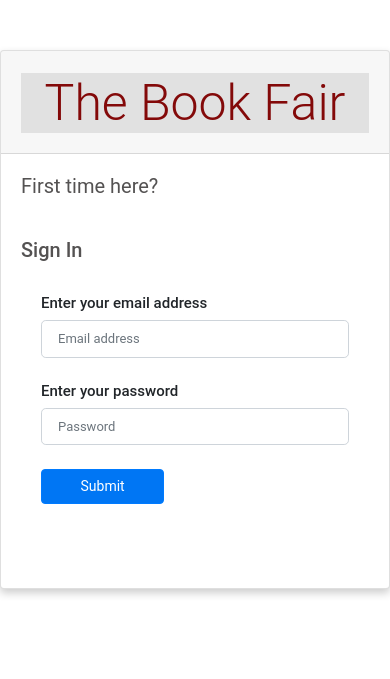
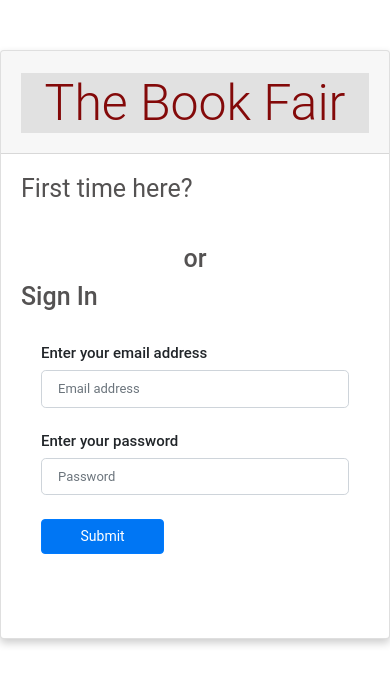
Before and after one commit to saarikabhasi/CS50-project1, a Flask app: page / in a window 390 px wide. Shown: the top 679 px of the page. Run offline with Flask 2, Linux system fonts and the light colour scheme; some libraries are stand-ins or nearby versions.

Commit message:
added bs4.5 text-center feature

```diff
--- a/static/css/main.css
+++ b/static/css/main.css
@@ -6,9 +6,9 @@ body{
     width: 100%;
     height: 100%;
 }
-.txt_center{
+/* .txt_center{
     text-align: center;
-}
+} */
 .center{
     float:center;
 }
@@ -83,6 +83,7 @@ div#signIn{
 }
 button#createaccount{
     float: right;
+
 }
 #signIn h3{
     font-size: 19px;
@@ -427,7 +428,7 @@ h4.ratings{
 
     #signIn h2{
         color: rgb(84, 82, 82);
-        font-size: 20px;
+        font-size: 25px;
     }
 
     #signIn h3{
--- a/templates/baselayout.html
+++ b/templates/baselayout.html
@@ -27,7 +27,7 @@
             {% if mesg %}
                 <div class=flashes>
                     {% for mesg in mesg %}
-                        <p style="color: green; text-align:center">{{ mesg }}</p>
+                        <p style="color: green;" class="text-center">{{ mesg }}</p>
                     {% endfor %}
                 </div>
             {%endif%}
--- a/templates/book.html
+++ b/templates/book.html
@@ -13,8 +13,8 @@ The Book Fair
         <div class="col-md-12" >
             <section>
                 <article>
-                    <h4 class="notfound txt_center">{{emptyreview}}</h4>
-                    <h4 class="notfound txt_center">{{reviewerr}}</h4>
+                    <h4 class="notfound text-center">{{emptyreview}}</h4>
+                    <h4 class="notfound text-center">{{reviewerr}}</h4>
 
                     <h2> {{review_sucess}}</h2>
 
--- a/templates/layout.html
+++ b/templates/layout.html
@@ -49,7 +49,7 @@
             {% if mesg %}
                 <div class=flashes>
                     {% for mesg in mesg %}
-                        <p style="color: green; text-align:center">{{ mesg }}</p>
+                        <p style="color: green;" class="text-center">{{ mesg }}</p>
                     {% endfor %}
                 </div>
             {%endif%}
--- a/templates/login.html
+++ b/templates/login.html
@@ -8,7 +8,7 @@
         <fieldset>
             <legend class="card-body">
                 <h2 class="card-title">
-                    <div class>
+                    <div>
                         <a class ="btn-link " data-toggle="collapse" href="#createaccount" role="button" aria-expanded="false" aria-controls="createaccount">
                         First time here?
                         </a>
@@ -23,6 +23,7 @@
 
     <fieldset class="card-body">
         <legend >
+            <h2 class="text-center">or</h2>
             <h2 class="card-title">Sign In </h2>
 
             <form action="{{ url_for('login') }}" class = " card-body" method="post">
--- a/templates/myreviews.html
+++ b/templates/myreviews.html
@@ -10,7 +10,7 @@ The Book Fair
 
 <div class="myreview" id="eachbooks">
     <h1> REVIEWS</h1>
-    <h3 class="notfound txt_center" style="margin-top:20px">{{err_msg}}</h3>
+    <h3 class="notfound text-center" style="margin-top:20px">{{err_msg}}</h3>
 
     {% for review in reviews %}
     <ol>
--- a/templates/oldaccount.html
+++ b/templates/oldaccount.html
@@ -4,7 +4,7 @@
 
 <div class = "card" id = "signIn">
     <div class= "card-header"><h1>The Book Fair</h1></div>
-    <form action = "{{ url_for('register') }}" method="get">
+    <form action = "{{ url_for('login') }}" method="get">
         <fieldset>
             <legend class="card-body">
                 <h2 class="card-title">Sign in instead?
--- a/templates/register.html
+++ b/templates/register.html
@@ -9,7 +9,7 @@
         <fieldset>
             <legend class="card-body">
                 <h2 class="card-title">
-                    <div class>
+                    <div >
                         <a class ="btn-link " data-toggle="collapse" href="#createaccount" role="button" aria-expanded="false" aria-controls="createaccount">
                             Already have a book fair account?
                         </a>
@@ -23,7 +23,7 @@
     </form>
     <fieldset class="card-body">
         <legend>
-             <h2 class="txt_center">or</h2>
+            <h2 class="text-center">or</h2>
 
             <h2 class="card-title">Register your account here </h2>
                 <form action="{{ url_for('register') }}" method="post">
```
